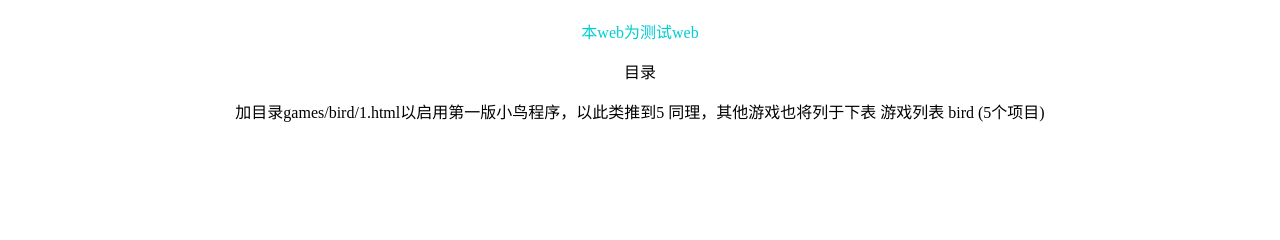
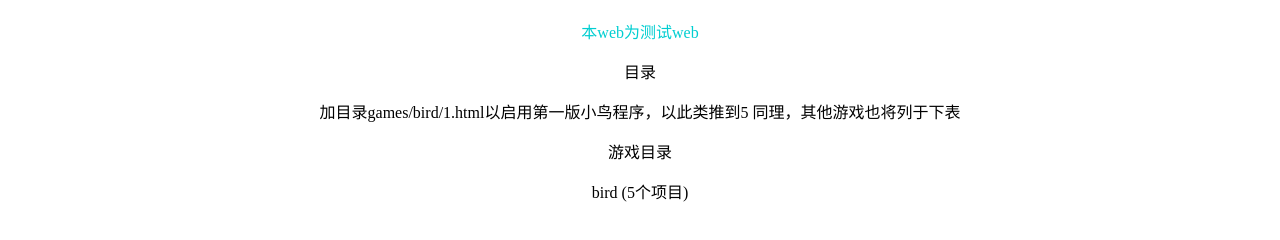
Before and after one commit to ymaxm/ymaxm.github.io, a plain HTML site: page index.html in a window 1280 px wide. Shown: the part 70-310 px from the top of the page. Drawn offline with Linux system fonts and the light colour scheme.

Commit message:
Update index.html

```diff
--- a/index.html
+++ b/index.html
@@ -38,6 +38,8 @@ border-radius: 22px;
 <p class="joinus1" > 目录 </p>
 
 <p class="joinus2" > 加目录games/bird/1.html以启用第一版小鸟程序，以此类推到5 同理，其他游戏也将列于下表
-    游戏列表
-    bird (5个项目)
+
     </p>
+
+<p class="joinus2" > 游戏目录 </p>
+    <p class="joinus2" > bird (5个项目) </p>
```
